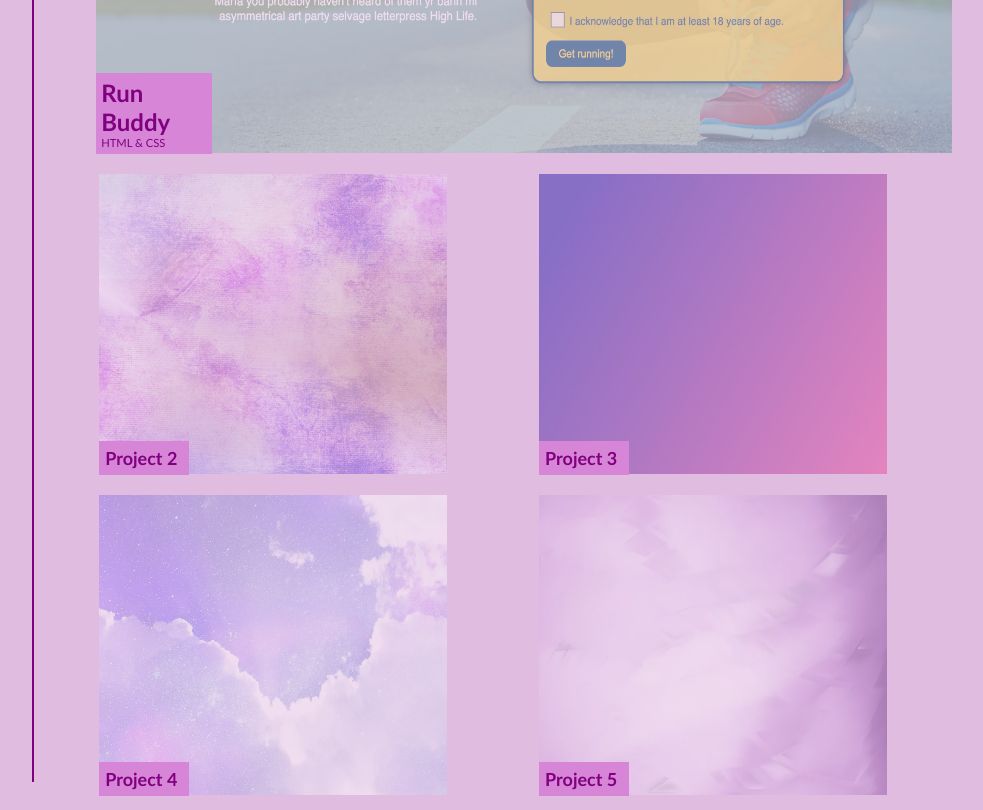
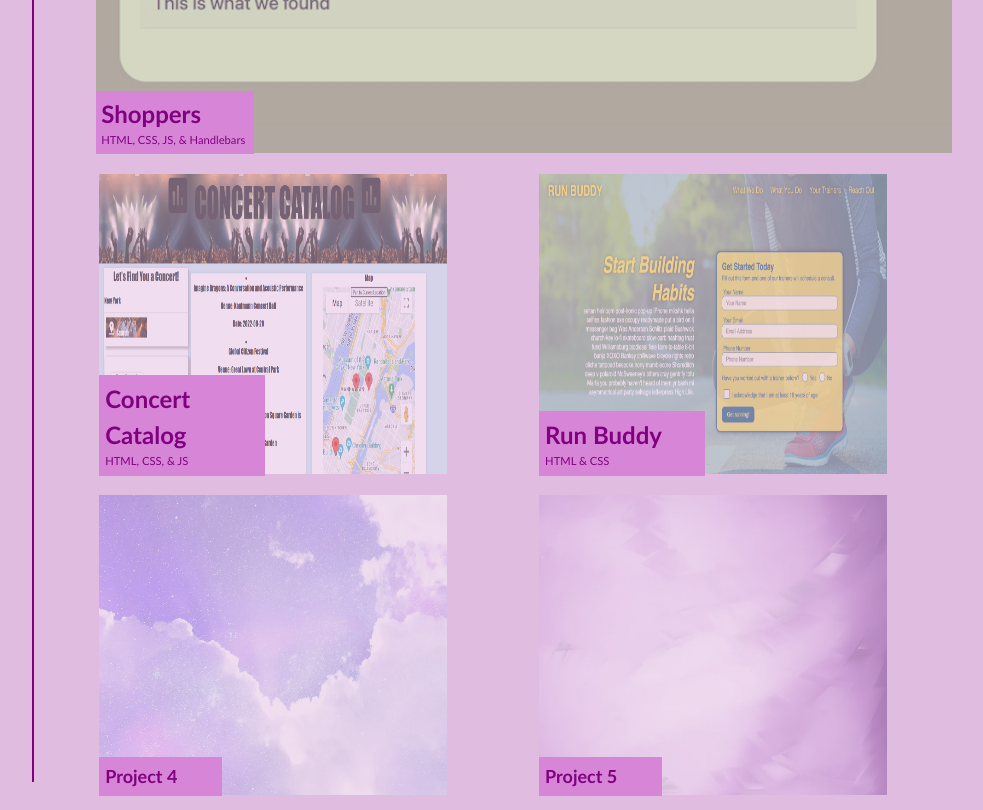
Before and after one commit to amiller0806/Challenge-2-Portfolio, a plain HTML site: page index.html in a window 1280 px wide. Shown: the part 1800-2610 px from the top of the page, without its empty margins (237-1220 px from the left). Drawn offline with Linux system fonts and the light colour scheme.

Commit message:
added projects 1 and 2 to html - img and links, added a class to index.html & style.css, other-other-bottom-left to refer to the new projects, fixed html - missing ul tag

```diff
--- a/assets/css/style.css
+++ b/assets/css/style.css
@@ -51,6 +51,7 @@ body {
 .header nav ul {
     list-style-type: none;
 }
+
 
 /*Sets the following properties for each unordered list element on the nav bar*/
 .header nav ul li {
@@ -193,7 +194,7 @@ textarea,
 }
 
 .hero-image div,
-.bottom-left,
+.bottom-left, .other-other-bottom-left,
 .other-bottom-left {
     position: absolute;
 }
@@ -271,13 +272,13 @@ h2,
     line-height: 2;
 }
 
-.bottom-left h2,.other-bottom-left h3 {
+.bottom-left h2, .other-other-bottom-left h2, .other-bottom-left h3 {
     text-align: left;
 }
 
 
 .resume-text p,
-.bottom-left h2,
+.bottom-left h2, .other-other-bottom-left h2,
 .other-bottom-left h3 {
     font-weight: bold;
 
@@ -316,7 +317,7 @@ https://developer.mozilla.org/en-US/docs/Web/CSS/justify-content */
 }
 
 /* Sets the following properties for the bottom left & other bottom left classes */
-.bottom-left .other-bottom-left {
+.bottom-left, .other-other-bottom-left, .other-bottom-left {
     justify-content: left;
     line-height: 1.5;
     position: absolute;
@@ -326,42 +327,55 @@ https://developer.mozilla.org/en-US/docs/Web/CSS/justify-content */
 /* Sets the following properties for all elements of the bottom-left class */
 .bottom-left {
     padding: 5px;
-    width: 13.5%;
+    width: 18.5%;
     bottom: 2.8%;
 }
 
 .bottom-left h2,
-.other-bottom-left h3 {
+.other-other-bottom-left h2 {
     font-size: 1.5em;
 }
 
-.bottom-left p {
+.other-other-bottom-left p, .bottom-left p {
     font-size: .7em;
+    color: var(--secondary-color);
 }
 
 /* Sets the following properties for all elements of the other-bottom-left class */
-.other-bottom-left {
-    bottom: 14px;
+.other-other-bottom-left, .other-bottom-left {
+
     padding: 6px;
-    width: 24.5%;
+
+}
+
+.other-other-bottom-left {
+    bottom: 10px;
+    width: 40.5%;
+}
+
+
+
+/* Sets the width to 94 for all elements with the id, feature */
+#feature {
+    width: 94%;
 }
 
 /* Sets background color to light purple */
-.bottom-left,
+.bottom-left, .other-other-bottom-left,
 .other-bottom-left,
 input[type=submit]:hover,
 .footer {
     background-color: var(--primary-color);
 }
 
-/* Sets the width to 94 for all elements with the id, feature */
-#feature {
-    width: 94%;
-}
-
 /* MY WORK SECTION END */
 
+
+
+
 /* CONTACT ME STYLES START */
+
+
 
 /* Sets margin-right of all elements in the contact-form class */
 .contact-form {
@@ -487,7 +501,7 @@ input[type=submit] {
 
     .other-bottom-left {
         bottom: 3.5%;
-        width: 22%;
+        width: 30%;
 
     }
 
--- a/index.html
+++ b/index.html
@@ -36,6 +36,7 @@
                     <li>
                         <a href="#contact">Contact Me</a>
                     </li>
+                </ul>
             </nav>
         </nav>
         <!-- HEADER END -->
@@ -105,37 +106,46 @@
 
                 <article id="feature" class="projects">
 
-                    <a href="https://amiller0806.github.io/run-buddy/" target="_blank">
-                        <img src="./assets/images/run-buddy_header.jpg"
-                            alt="header of Run Buddy website with hero image and hero-form" height="500">
+                    <a href=" https://morning-bastion-19313.herokuapp.com/" target="_blank">
+                        <img src="./assets/images/project-2-homepage.png"
+                            alt="homepage of Shoppers website" height="500">
                     </a>
 
                     <div id="website-title" class="bottom-left">
-                        <h2> Run Buddy </h2>
+                        <h2> Shoppers <br></h2>
+
+                        <p> HTML, CSS, JS, & Handlebars </p>
+                    </div>
+                </article>
+
+
+
+                <article id="placeholder-image" class="projects">
+                    <a href="https://amiller0806.github.io/java-near-me/" target="_blank">
+                        <img src="./assets/images/concert-catalog.png" alt="display of Concert Catalog web application after a user searched for concerts near New York."
+                            height="300 ">
+                    </a>
+                    <div id="placeholder" class="other-other-bottom-left">
+                        <h2> Concert Catalog <br> </h2>
+                        <p> HTML, CSS, & JS </p>
+                    </div>
+                </article>
+
+
+
+                <article id="placeholder-image" class="projects">
+                    <a href="https://amiller0806.github.io/run-buddy/" target="_blank">
+                        <img src="./assets/images/run-buddy_header.jpg" alt="Header for Run Buddy website"
+                            height="300 ">
+                    </a>
+                    <div id="placeholder" class="other-other-bottom-left">
+                        <h2> Run Buddy <br></h2>
                         <p> HTML & CSS </p>
                     </div>
                 </article>
 
 
 
-
-
-            <article id="placeholder-image" class="projects">
-                <img src="./assets/images/purpleart.jpg" alt="Painting with different shades of purple" height="300 ">
-
-                <div id="placeholder" class="other-bottom-left">
-                    <h3> Project 2 </h3>
-                </div>
-            </article>
-
-
-            <article id="placeholder-image" class="projects">
-
-                <img src="./assets/images/purplegradient.jpg" alt="Purple-gradient design" height="300 ">
-                <div id="placeholder" class="other-bottom-left">
-                    <h3> Project 3 </h3>
-                </div>
-            </article>
 
 
                 <article id="placeholder-image" class="projects">
@@ -149,7 +159,8 @@
 
                 <article id="placeholder-image" class="projects">
 
-                <img src="./assets/images/purplewallpaper.jpg" alt="Purple border with white in middle" height="300 ">
+                    <img src="./assets/images/purplewallpaper.jpg" alt="Purple border with white in middle"
+                        height="300 ">
                     <div id="placeholder" class="other-bottom-left">
                         <h3> Project 5 </h3>
                     </div>
```
Also changed, not shown: assets/images/concert-catalog.png (added), assets/images/project-2-homepage.png (added), 3 other files. Lines whose indentation alone changed are shown as unchanged.
